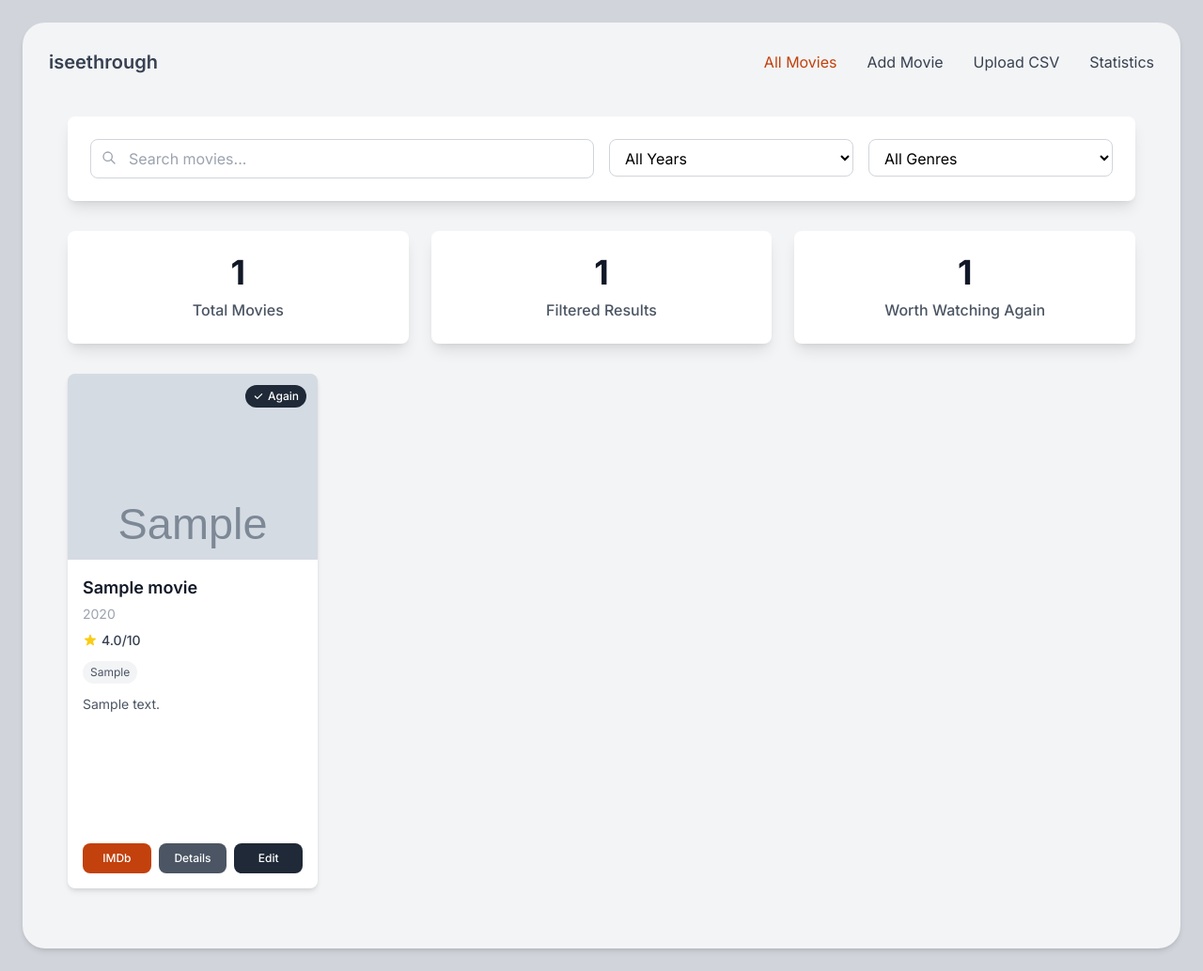
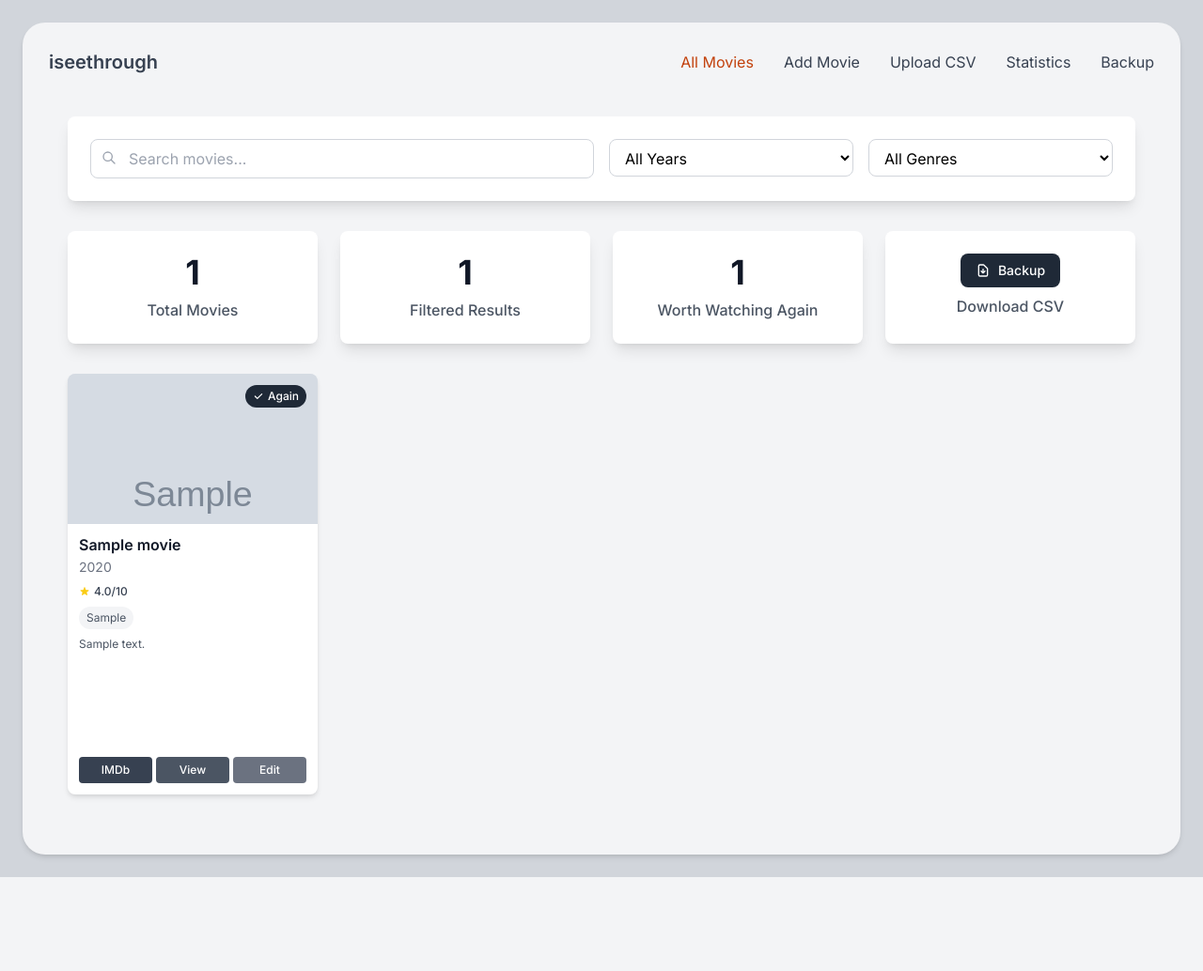
Before and after one commit to himanshuone/django-movie-tracker, a Django app: page / in a window 1280 px wide. Shown: the whole page at 94% size. After the commit the page ends 934 px from the top, so only its background shows below. Run offline with Django 5.2, Linux system fonts and the light colour scheme; tables that the repository leaves empty hold one stand-in row (values such as "Sample post"); grey boxes marked "Sample" are stand-in pictures; style sheets or scripts are compiled from the project's sources.

Commit message:
Backup working correctly - exports all movies

```diff
--- a/movies/urls.py
+++ b/movies/urls.py
@@ -6,6 +6,7 @@ urlpatterns = [
     path('add/', views.add_movie, name='add_movie'),
     path('upload/', views.upload_csv, name='upload_csv'),
     path('stats/', views.stats, name='stats'),
+    path('export/', views.export_backup, name='export_backup'),
     path('movie/<int:movie_id>/', views.movie_detail, name='movie_detail'),
     path('movie/<int:movie_id>/edit/', views.edit_movie, name='edit_movie'),
 ]
--- a/movies/views.py
+++ b/movies/views.py
@@ -1,7 +1,7 @@
 from django.shortcuts import render, get_object_or_404, redirect
 from django.contrib import messages
 from django.db.models import Q
-from django.http import JsonResponse
+from django.http import JsonResponse, HttpResponse
 from django.views.decorators.csrf import csrf_exempt
 from django.core.paginator import Paginator
 from .models import Movie
@@ -11,6 +11,7 @@ import io
 import requests
 from django.db.models import Count, Avg
 from collections import Counter
+from datetime import datetime
 
 
 def movie_list(request):
@@ -254,3 +255,48 @@ def stats(request):
         'top_rated': top_rated,
     }
     return render(request, 'movies/stats.html', context)
+
+
+def export_backup(request):
+    """Export all movie data to CSV file"""
+    # Create the HttpResponse object with CSV header
+    response = HttpResponse(content_type='text/csv')
+
+    # Generate filename with timestamp
+    timestamp = datetime.now().strftime('%Y%m%d_%H%M%S')
+    filename = f'iseethrough_movies_backup_{timestamp}.csv'
+    response['Content-Disposition'] = f'attachment; filename="{filename}"'
+
+    # Create CSV writer
+    writer = csv.writer(response)
+
+    # Write CSV header
+    writer.writerow([
+        'Name',
+        'Year',
+        'IMDb Link',
+        'Poster URL',
+        'Rating',
+        'Notes',
+        'Tags',
+        'Watch Again',
+        'Date Added'
+    ])
+
+    # Get all movies and write data
+    movies = Movie.objects.all().order_by('-date_added')
+
+    for movie in movies:
+        writer.writerow([
+            movie.name,
+            movie.year,
+            movie.imdb_link,
+            movie.poster_url or '',
+            movie.rating or '',
+            movie.notes or '',
+            movie.tags or '',
+            'Yes' if movie.watch_again else 'No',
+            movie.date_added.strftime('%Y-%m-%d %H:%M:%S')
+        ])
+
+    return response
--- a/static/css/input.css
+++ b/static/css/input.css
@@ -19,11 +19,11 @@
 
   /* Movie Poster Styles */
   .movie-poster {
-    @apply w-full h-80 object-cover bg-gray-200;
+    @apply w-full h-64 object-cover bg-gray-200;
   }
 
   .no-poster {
-    @apply w-full h-80 bg-gray-200 flex items-center justify-center text-gray-400 text-sm;
+    @apply w-full h-64 bg-gray-200 flex items-center justify-center text-gray-400 text-sm;
   }
 
   /* Navigation Styles */
@@ -45,7 +45,7 @@
   }
 
   .btn-danger {
-    @apply bg-orange-700 hover:bg-red-600 text-white font-medium py-2 px-4 rounded-lg transition-colors duration-200 focus:outline-none focus:ring-2 focus:ring-red-500 focus:ring-offset-2;
+    @apply bg-red-600 hover:bg-red-700 text-white font-medium py-2 px-4 rounded-lg transition-colors duration-200 focus:outline-none focus:ring-2 focus:ring-red-500 focus:ring-offset-2;
   }
 
   .btn-outline {
--- a/templates/base.html
+++ b/templates/base.html
@@ -39,6 +39,9 @@
                 <a href="{% url 'stats' %}" class="{% if request.resolver_match.url_name == 'stats' %}text-orange-700{% else %}text-gray-700{% endif %} hover:text-orange-700 transition-colors">
                     Statistics
                 </a>
+                <a href="{% url 'export_backup' %}" class="text-gray-700 hover:text-orange-700 transition-colors">
+                    Backup
+                </a>
             </div>
 
             <!-- Mobile Menu Button -->
@@ -63,6 +66,9 @@
                 </a>
                 <a href="{% url 'stats' %}" class="{% if request.resolver_match.url_name == 'stats' %}text-orange-700 bg-orange-50{% else %}text-gray-700{% endif %} hover:text-orange-700 hover:bg-gray-50 transition-colors px-3 py-2 rounded-lg">
                     Statistics
+                </a>
+                <a href="{% url 'export_backup' %}" class="text-gray-700 hover:text-orange-700 hover:bg-gray-50 transition-colors px-3 py-2 rounded-lg">
+                    Backup
                 </a>
             </div>
         </div>
--- a/templates/movies/movie_detail.html
+++ b/templates/movies/movie_detail.html
@@ -89,13 +89,13 @@
 
                 <!-- Action Buttons -->
                 <div class="flex space-x-4 pt-6">
-                    <a href="{{ movie.imdb_link }}" target="_blank" class="bg-orange-700 hover:bg-orange-800 text-white px-6 py-3 rounded-lg font-medium transition-colors duration-200 inline-flex items-center">
+                    <a href="{{ movie.imdb_link }}" target="_blank" class="bg-gray-700 hover:bg-gray-800 text-white px-6 py-3 rounded-lg font-medium transition-colors duration-200 inline-flex items-center">
                         <svg class="w-5 h-5 mr-2" fill="none" stroke="currentColor" viewBox="0 0 24 24">
                             <path stroke-linecap="round" stroke-linejoin="round" stroke-width="2" d="M10 6H6a2 2 0 00-2 2v10a2 2 0 002 2h10a2 2 0 002-2v-4M14 4h6m0 0v6m0-6L10 14"></path>
                         </svg>
                         View on IMDb
                     </a>
-                    <a href="{% url 'edit_movie' movie.id %}" class="bg-gray-800 hover:bg-gray-900 text-white px-6 py-3 rounded-lg font-medium transition-colors duration-200">
+                    <a href="{% url 'edit_movie' movie.id %}" class="bg-gray-600 hover:bg-gray-700 text-white px-6 py-3 rounded-lg font-medium transition-colors duration-200">
                         Edit Movie
                     </a>
                 </div>
--- a/templates/movies/movie_list.html
+++ b/templates/movies/movie_list.html
@@ -45,7 +45,7 @@
 </div>
 
 <!-- Statistics -->
-<div class="grid grid-cols-1 md:grid-cols-3 gap-6 mb-8">
+<div class="grid grid-cols-1 md:grid-cols-4 gap-6 mb-8">
     <div class="stats-card">
         <div class="stats-number">{{ total_movies }}</div>
         <div class="stats-label">Total Movies</div>
@@ -57,6 +57,17 @@
     <div class="stats-card">
         <div class="stats-number text-gray-900">{{ watch_again_count|default:0 }}</div>
         <div class="stats-label">Worth Watching Again</div>
+    </div>
+    <div class="stats-card">
+        <div class="flex flex-col items-center justify-center">
+            <a href="{% url 'export_backup' %}" class="inline-flex items-center px-4 py-2 bg-gray-800 hover:bg-gray-900 text-white text-sm font-medium rounded-lg transition-colors duration-200">
+                <svg class="w-4 h-4 mr-2" fill="none" stroke="currentColor" viewBox="0 0 24 24">
+                    <path stroke-linecap="round" stroke-linejoin="round" stroke-width="2" d="M12 10v6m0 0l-3-3m3 3l3-3m2 8H7a2 2 0 01-2-2V5a2 2 0 012-2h5.586a1 1 0 01.707.293l5.414 5.414a1 1 0 01.293.707V19a2 2 0 01-2 2z"></path>
+                </svg>
+                Backup
+            </a>
+        </div>
+        <div class="stats-label mt-2">Download CSV</div>
     </div>
 </div>
 
@@ -103,48 +114,57 @@
         </div>
 
         <!-- Movie Info -->
-        <div class="p-4 flex flex-col h-full">
-            <h3 class="movie-title">{{ movie.name }}</h3>
-            <p class="movie-year">{{ movie.year }}</p>
+        <div class="p-3 flex flex-col h-full">
+            <h3 class="font-semibold text-gray-900 text-base mb-1 leading-tight">{{ movie.name }}</h3>
+            <p class="text-gray-500 text-sm mb-2">{{ movie.year }}</p>
 
             <!-- Content Area with consistent height -->
-            <div class="flex-1 mb-4">
+            <div class="flex-1 mb-3">
                 <!-- Rating -->
                 {% if movie.rating %}
-                    <div class="flex items-center space-x-1 mb-3">
-                        <svg class="w-4 h-4 text-yellow-400" fill="currentColor" viewBox="0 0 20 20">
+                    <div class="flex items-center space-x-1 mb-2">
+                        <svg class="w-3 h-3 text-yellow-400" fill="currentColor" viewBox="0 0 20 20">
                             <path d="M9.049 2.927c.3-.921 1.603-.921 1.902 0l1.07 3.292a1 1 0 00.95.69h3.462c.969 0 1.371 1.24.588 1.81l-2.8 2.034a1 1 0 00-.364 1.118l1.07 3.292c.3.921-.755 1.688-1.54 1.118l-2.8-2.034a1 1 0 00-1.175 0l-2.8 2.034c-.784.57-1.838-.197-1.539-1.118l1.07-3.292a1 1 0 00-.364-1.118L2.98 8.72c-.783-.57-.38-1.81.588-1.81h3.461a1 1 0 00.951-.69l1.07-3.292z"></path>
                         </svg>
-                        <span class="text-sm font-medium text-gray-700">{{ movie.rating }}/10</span>
+                        <span class="text-xs font-medium text-gray-700">{{ movie.rating }}/10</span>
                     </div>
                 {% endif %}
 
                 <!-- Tags -->
                 {% if movie.get_tags_list %}
-                    <div class="flex flex-wrap gap-1 mb-3">
+                    <div class="flex flex-wrap gap-1 mb-2">
                         {% for tag in movie.get_tags_list %}
-                            <span class="inline-block bg-gray-100 text-gray-600 text-xs px-2 py-1 rounded-full">{{ tag }}</span>
+                            {% if forloop.counter <= 2 %}
+                                <span class="inline-block bg-gray-100 text-gray-600 text-xs px-2 py-1 rounded-full">{{ tag }}</span>
+                            {% elif forloop.counter == 3 %}
+                                <span class="inline-block bg-gray-200 text-gray-500 text-xs px-2 py-1 rounded-full">+{{ movie.get_tags_list|length|add:"-2" }}</span>
+                            {% endif %}
                         {% endfor %}
                     </div>
                 {% endif %}
 
-                <!-- Notes Preview -->
+                <!-- Notes Preview with Read More -->
                 {% if movie.notes %}
-                    <p class="text-gray-600 text-sm line-clamp-2">
-                        {{ movie.notes|truncatewords:12 }}
-                    </p>
+                    {% if movie.notes|length > 60 %}
+                        <div class="text-gray-600 text-xs mb-1">
+                            <p>{{ movie.notes|truncatechars:60 }}</p>
+                            <a href="{% url 'movie_detail' movie.id %}" class="text-gray-800 hover:text-gray-900 font-medium">Read more →</a>
+                        </div>
+                    {% else %}
+                        <p class="text-gray-600 text-xs mb-1">{{ movie.notes }}</p>
+                    {% endif %}
                 {% endif %}
             </div>
 
             <!-- Actions - Always at bottom -->
-            <div class="grid grid-cols-3 gap-2 mt-auto">
-                <a href="{{ movie.imdb_link }}" target="_blank" class="bg-orange-700 hover:bg-orange-800 text-white text-center py-2 px-2 rounded-lg text-xs font-medium transition-colors duration-200">
+            <div class="grid grid-cols-3 gap-1 mt-auto">
+                <a href="{{ movie.imdb_link }}" target="_blank" class="bg-gray-700 hover:bg-gray-800 text-white text-center py-1.5 px-1 rounded text-xs font-medium transition-colors duration-200">
                     IMDb
                 </a>
-                <a href="{% url 'movie_detail' movie.id %}" class="bg-gray-600 hover:bg-gray-700 text-white text-center py-2 px-2 rounded-lg text-xs font-medium transition-colors duration-200">
-                    Details
+                <a href="{% url 'movie_detail' movie.id %}" class="bg-gray-600 hover:bg-gray-700 text-white text-center py-1.5 px-1 rounded text-xs font-medium transition-colors duration-200">
+                    View
                 </a>
-                <a href="{% url 'edit_movie' movie.id %}" class="bg-gray-800 hover:bg-gray-900 text-white text-center py-2 px-2 rounded-lg text-xs font-medium transition-colors duration-200">
+                <a href="{% url 'edit_movie' movie.id %}" class="bg-gray-500 hover:bg-gray-600 text-white text-center py-1.5 px-1 rounded text-xs font-medium transition-colors duration-200">
                     Edit
                 </a>
             </div>
```
Also changed, not shown: templates/movies/stats.html (+8 -2 lines), test_backup.csv (added, +13 -0 lines).
